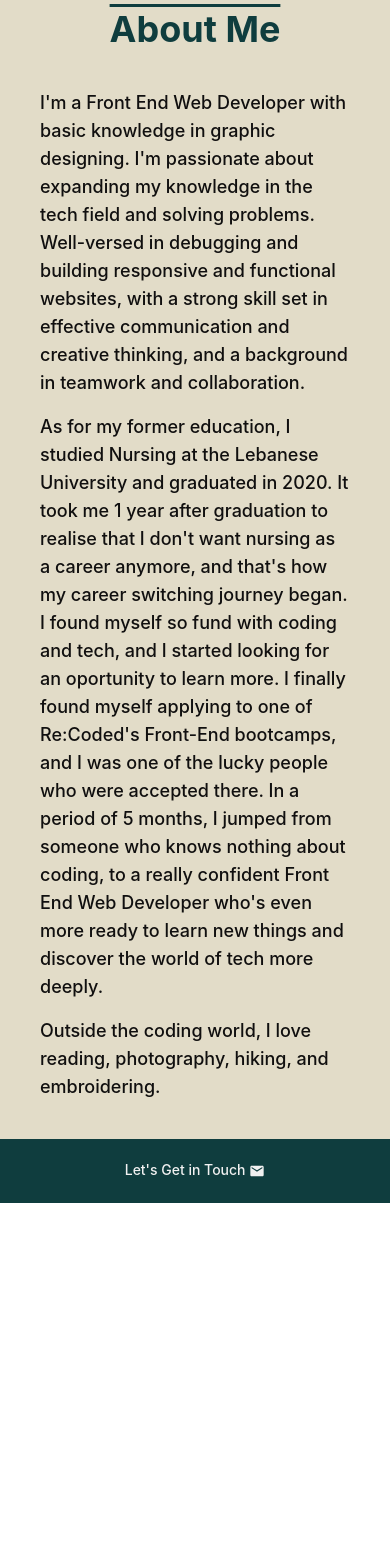
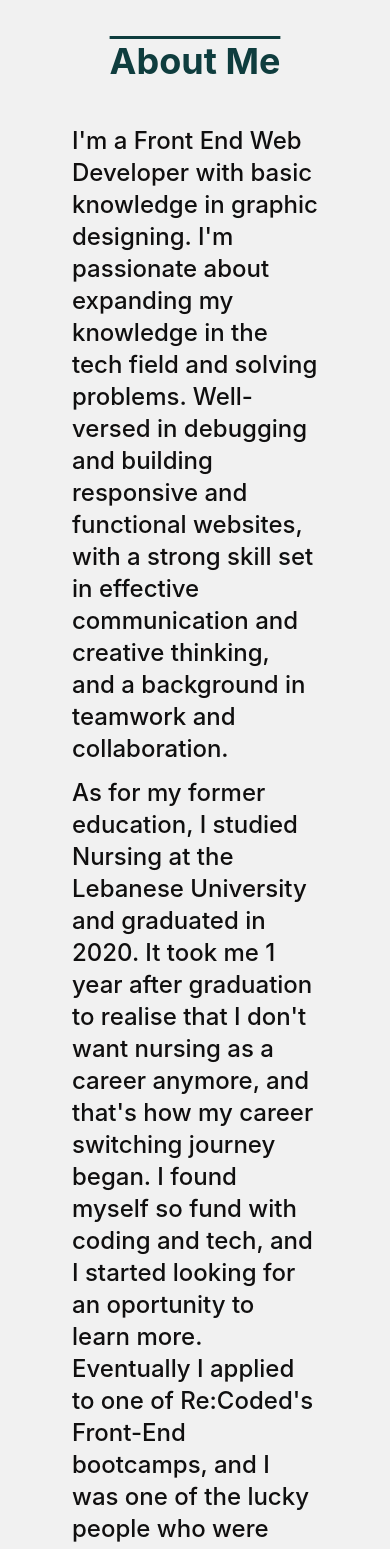
Before and after one commit to sarahaboudalal/Portfolio, a React (Create React App) app: page /about in a window 390 px wide. Shown: the part 92-1641 px from the top of the page. Before the commit the page ends 1295 px from the top, so only its background shows below. Built offline with nearby package versions, Linux system fonts and the light colour scheme.

Commit message:
updated about me page

```diff
--- a/src/components/About/About.jsx
+++ b/src/components/About/About.jsx
@@ -1,32 +1,42 @@
 export default function About() {
   return (
-    <div className="bg-beige py-8 md:px-2 px-4" id="about-section">
+    <div className="bg-whitish py-16 px-12" id="about-section">
       <h3 className="mb-10 text-center overline text-greenish text-4xl font-bold">
         About Me
       </h3>
-      <p className="px-6 text-lg my-1 font-medium text-night">
-        I'm a Front End Web Developer with basic knowledge in graphic designing.
-        I'm passionate about expanding my knowledge in the tech field and
-        solving problems. Well-versed in debugging and building responsive and
-        functional websites, with a strong skill set in effective communication
-        and creative thinking, and a background in teamwork and collaboration.
-      </p>
-      <p className="px-6 text-lg my-4 font-medium text-night">
-        As for my former education, I studied Nursing at the Lebanese University
-        and graduated in 2020. It took me 1 year after graduation to
-        realise that I don't want nursing as a career anymore, and that's how my
-        career switching journey began. I found myself so fund with coding and
-        tech, and I started looking for an oportunity to learn more. I finally
-        found myself applying to one of Re:Coded's Front-End bootcamps, and I
-        was one of the lucky people who were accepted there. In a period of 5
-        months, I jumped from someone who knows nothing about coding, to a
-        really confident Front End Web Developer who's even more ready to learn
-        new things and discover the world of tech more deeply.
-      </p>
-      <p className="px-6 text-lg my-1 font-medium text-night">
-        Outside the coding world, I love reading, photography, hiking, and
-        embroidering.
-      </p>
+      <div className="flex lg:flex-row flex-col">
+        <img
+          src="https://cdn.discordapp.com/attachments/1035620424366698537/1040399760936407140/20221111_005321.jpg"
+          alt="profile"
+          className="w-72 h-72 lg:self-start self-center md:inline hidden lg:my-0 my-6 rounded-md shadow-lg"
+        />
+        <div className="px-6 text-2xl my-1 font-medium text-night">
+          <p className="pb-3">
+          I'm a Front End Web Developer with basic knowledge in graphic
+          designing. I'm passionate about expanding my knowledge in the tech
+          field and solving problems. Well-versed in debugging and building
+          responsive and functional websites, with a strong skill set in
+          effective communication and creative thinking, and a background in
+          teamwork and collaboration.
+          </p>
+          <p>
+          As for my former education, I studied Nursing at the Lebanese
+          University and graduated in 2020. It took me 1 year after graduation
+          to realise that I don't want nursing as a career anymore, and that's
+          how my career switching journey began. I found myself so fund with
+          coding and tech, and I started looking for an oportunity to learn
+          more. Eventually I applied to one of Re:Coded's Front-End
+          bootcamps, and I was one of the lucky people who were accepted there.
+          In a period of 5 months, I jumped from someone who knew nothing about
+          coding, to a really confident Front End Web Developer who's even more
+          ready to learn new things and discover the world of tech more deeply.
+          </p>
+          <p className="pt-3">
+          Outside the coding world, I love reading, photography, hiking, and
+            embroidering.
+          </p>
+        </div>
+      </div>
     </div>
   );
 }
--- a/src/components/Hero/Hero.jsx
+++ b/src/components/Hero/Hero.jsx
@@ -1,28 +1,30 @@
 import { BsCodeSlash, BsCode } from 'react-icons/bs';
+import { Link } from 'react-router-dom';
 
 export default function Hero() {
   return (
-    <div className="bg-beige h-full py-4 md:px-0 px-4">
-      <div className="flex flex-col justify-center md:items-center text-start py-5">
-        <h3 className="text-greenish font-extrabold text-5xl py-3">
+    <div className="bg-whitish h-full py-4 md:px-0 px-4">
+      <div className="flex flex-col justify-center items-center py-5">
+        <h3 className="text-greenish font-extrabold text-5xl py-3 text-center">
           Welcome to My Portfolio
         </h3>
-        <h3 className="text-greenish font-bold text-3xl py-3">
-          I'm Sarah, a<BsCode className="inline text-greenish w-12" />
-          <p className="inline underline">Front End Web Developer</p>
-          <BsCodeSlash className="inline text-greenish w-12" />
+        <h3 className="text-greenish font-bold text-2xl py-3 text-center">
+          Hi! I'm Sarah Abou Dalal, a
+          <BsCode className="md:inline hidden text-greenish w-12" />
+          <p className="inline underline mx-2 md:mx-0">Front End Web Developer</p>
+          <BsCodeSlash className="md:inline hidden text-greenish w-12" />
         </h3>
-        <h3 className="text-greenish font-bold text-2xl py-3">
-          I used to be a Registered Nurse.
+        <h3 className="text-greenish font-bold text-xl py-1 text-center">
+          I passionate about expanding my knowledge in tech field. I can help
+          <br />
+          building user friendly websites using my technical skills, <br />
+          creative thinking, and effective communication.
         </h3>
-        <h3 className="text-greenish font-bold text-xl py-3">
+        <h3 className="text-greenish font-bold text-xl py-1">
           Find more about me{' '}
-          <a
-            href='#about-section'
-            className="text-greenish hover:underline hover:text-night"
-          >
+          <Link to="/about" className="text-night hover:underline">
             here
-          </a>
+          </Link>
           .
         </h3>
       </div>
```
